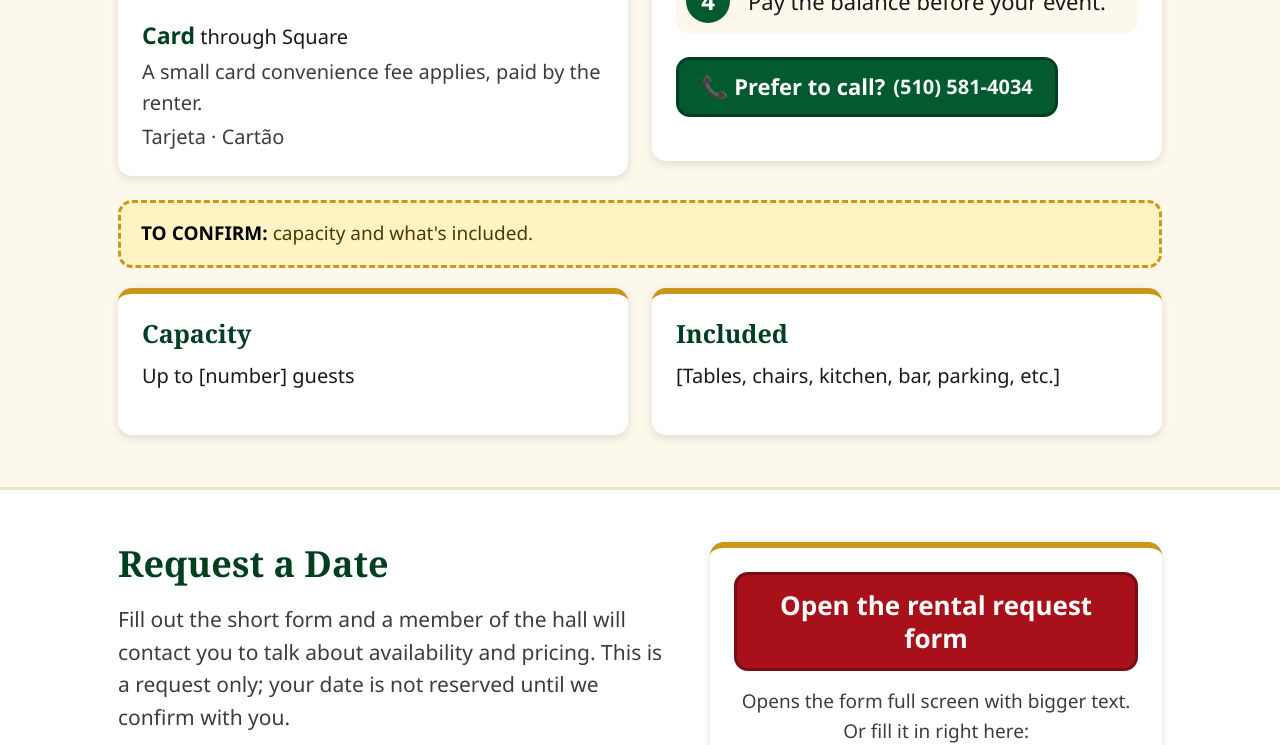
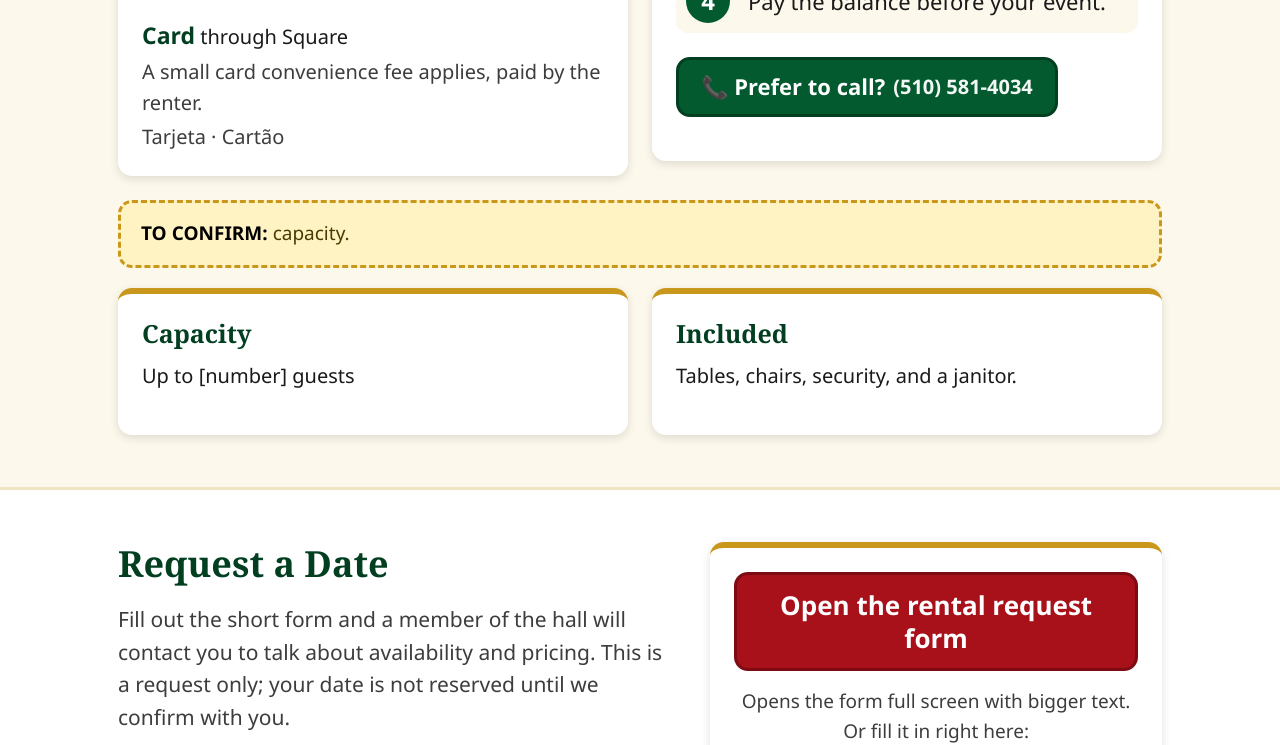
Before and after one commit to averagedude2992/bjmhall-site, a plain HTML site: page rent.html in a window 1280 px wide. Shown: the part 3524-4269 px from the top of the page. Drawn offline with Linux system fonts and the light colour scheme.

Commit message:
Confirm hall rental includes tables, chairs, security, and a janitor
Capacity remains marked as still to confirm.

```diff
--- a/rent.html
+++ b/rent.html
@@ -141,10 +141,10 @@
         </div>
       </div>
 
-      <div class="placeholder-note"><strong>TO CONFIRM:</strong> capacity and what's included.</div>
+      <div class="placeholder-note"><strong>TO CONFIRM:</strong> capacity.</div>
       <div class="details-tbd">
         <div class="card"><h3>Capacity</h3><p>Up to [number] guests</p></div>
-        <div class="card"><h3>Included</h3><p>[Tables, chairs, kitchen, bar, parking, etc.]</p></div>
+        <div class="card"><h3>Included</h3><p>Tables, chairs, security, and a janitor.</p></div>
       </div>
     </div>
   </section>
```
